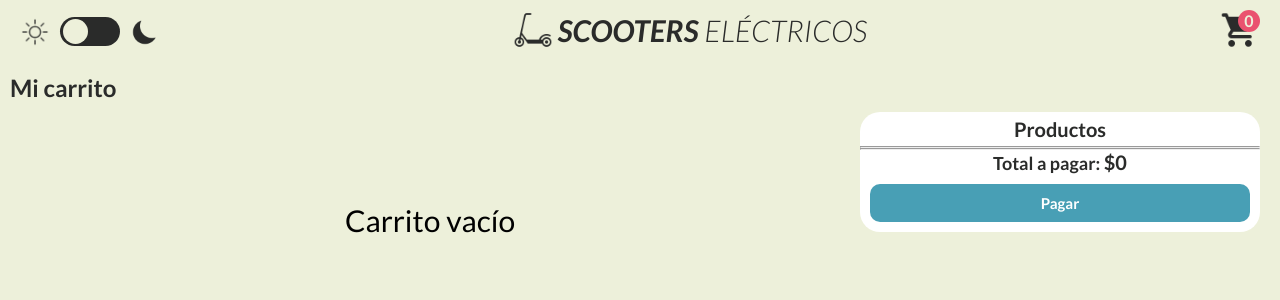
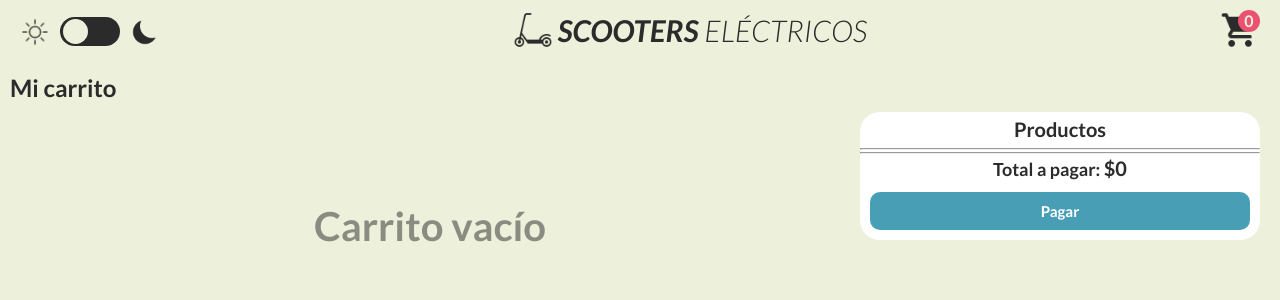
Before and after one commit to lucasigna/proyecto-final-react, a React (Create React App) app: page /carrito in a window 1280 px wide. Shown: the top 300 px of the page. Built offline with nearby package versions, Linux system fonts and the light colour scheme.

Commit message:
Emprolijando carrito vacío

```diff
--- a/src/components/Cart/Cart.scss
+++ b/src/components/Cart/Cart.scss
@@ -14,8 +14,16 @@
         grid-area: lista;
         .carritoVacio{
             margin-top: 100px;
-            font-size: 30px;
+            font-size: 40px;
             text-align: center;
+            font-weight: 600;
+            opacity: 0.5;
+            &.light{
+                color: $colorNegroFondo;
+            }
+            &.dark{
+                color: $colorBlancoFondo;
+            }
         }
         .cartItem{
             border-radius: 20px;
--- a/src/components/Cart/CartListItems.js
+++ b/src/components/Cart/CartListItems.js
@@ -1,10 +1,12 @@
 import React, { useContext, useEffect} from 'react'
 import { CartItem } from './CartItem';
 import { CartContext } from './../../context/CartContext';
+import { ThemeContext } from '../../context/ThemeContext';
 
 export const CartListItems = () => {
 
     const {carrito} = useContext(CartContext)
+    const {theme} = useContext(ThemeContext)
 
     useEffect(() => {
 
@@ -13,7 +15,7 @@ export const CartListItems = () => {
     return (
         <div className="list">
             { carrito.length > 0 ? carrito.map( (item) => <CartItem item={item}/>)
-            : <p className="carritoVacio">Carrito vacío</p> }
+            : <p className={theme ? "carritoVacio light" : "carritoVacio dark"}>Carrito vacío</p> }
         </div>
     )
 }
```
